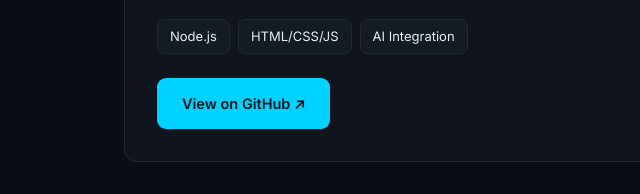
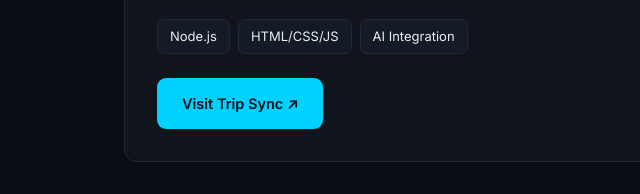
Before and after one commit to ayushjyala/PORTFOLIO-DEMO, a website built with Vite: page index.html in a window 1280 px wide. Shown: the part 3906-4100 px from the top of the page, 0-640 px from the left. Built offline with nearby package versions, Linux system fonts and the light colour scheme.

Commit message:
Add Trip Sync visit button

```diff
--- a/index.html
+++ b/index.html
@@ -225,8 +225,7 @@
                         </div>
 
                         <div class="project-actions">
-                            <!-- Replace # with your actual GitHub repo / live link -->
-                            <a href="#" target="_blank" rel="noopener" class="btn btn-primary">View on GitHub ↗</a>
+                            <a href="https://trip-sync-backend-final.vercel.app/" target="_blank" rel="noopener" class="btn btn-primary">Visit Trip Sync ↗</a>
                         </div>
                     </div>
                 </div>
```
